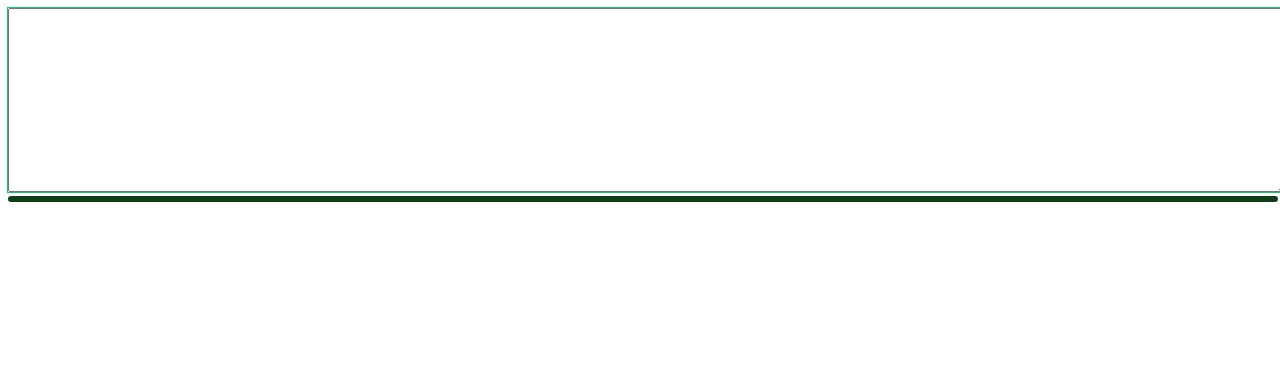
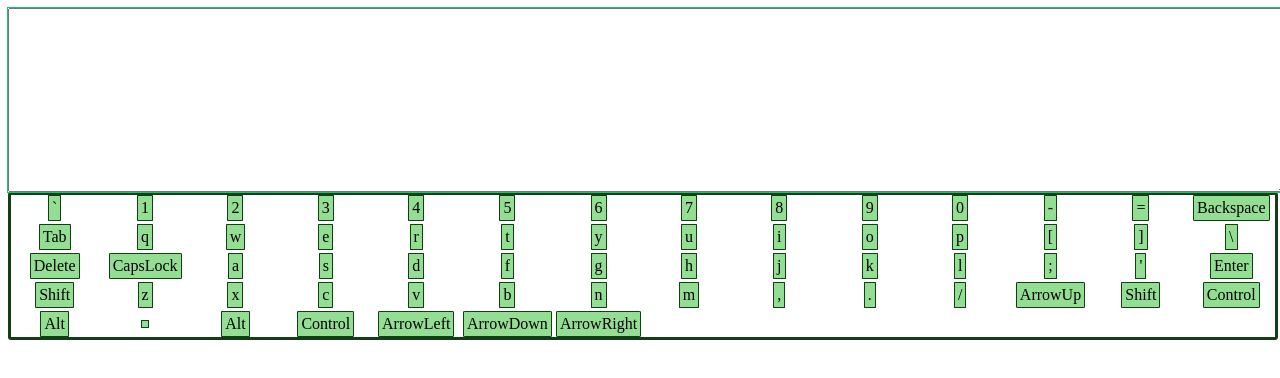
Before and after one commit to Error404-2/virtual-keyboard, a plain HTML site: page index.html in a window 1280 px wide. Drawn offline with Linux system fonts and the light colour scheme.

Commit message:
feat: add class Key, shiftEn and shiftRu properties for keysObj, add buttons in DOM

```diff
--- a/index.js
+++ b/index.js
@@ -11,72 +11,89 @@ textarea.after(keyboard);
 //e.shiftKey
 //event.repeatвыведивконсоль,вначалекликаонпринимаетfalseзначение,призажатииtrue.Чтобынебылозацикливаниярендериприфолс
 let keysObj = {
-    AltLeft: { en: 'Alt', order: 56 },
-    AltRight: { en: 'Alt', order: 58 },
-    ArrowDown: { en: 'ArrowDown', order: 61 },
-    ArrowLeft: { en: 'ArrowLeft', order: 60 },
-    ArrowRight: { en: 'ArrowRight', order: 62 },
-    ArrowUp: { en: 'ArrowUp', order: 53 },
-    Backquote: { en: '`', order: 0 },
-    Backslash: { en: '\\', order: 27 },
-    Backspace: { en: 'Backspace', order: 13 },
-    BracketLeft: { en: '[', order: 25 },
-    BracketRight: { en: ']', order: 26 },
-    CapsLock: { en: 'CapsLock', order: 30 },
-    Comma: { en: ',', order: 50 },
-    ControlLeft: { en: 'Control', order: 55 },
-    ControlRight: { en: 'Control', order: 59 },
-    Delete: { en: 'Delete', order: 28 },
-    Digit0: { en: '0', order: 10 },
-    Digit1: { en: '1', order: 1 },
-    Digit2: { en: '2', order: 2 },
-    Digit3: { en: '3', order: 3 },
-    Digit4: { en: '4', order: 4 },
-    Digit5: { en: '5', order: 5 },
-    Digit6: { en: '6', order: 6 },
-    Digit7: { en: '7', order: 7 },
-    Digit8: { en: '8', order: 8 },
-    Digit9: { en: '9', order: 9 },
-    Enter: { en: 'Enter', order: 41 },
-    Equal: { en: '=', order: 12 },
-    KeyA: { en: 'a', order: 30 },
-    KeyB: { en: 'b', order: 47 },
-    KeyC: { en: 'c', order: 45 },
-    KeyD: { en: 'd', order: 32 },
-    KeyE: { en: 'e', order: 17 },
-    KeyF: { en: 'f', order: 33 },
-    KeyG: { en: 'g', order: 34 },
-    KeyH: { en: 'h', order: 35 },
-    KeyI: { en: 'i', order: 22 },
-    KeyJ: { en: 'j', order: 36 },
-    KeyK: { en: 'k', order: 37 },
-    KeyL: { en: 'l', order: 38 },
-    KeyM: { en: 'm', order: 49 },
-    KeyN: { en: 'n', order: 48 },
-    KeyO: { en: 'o', order: 23 },
-    KeyP: { en: 'p', order: 24 },
-    KeyQ: { en: 'q', order: 15 },
-    KeyR: { en: 'r', order: 18 },
-    KeyS: { en: 's', order: 31 },
-    KeyT: { en: 't', order: 19 },
-    KeyU: { en: 'u', order: 21 },
-    KeyV: { en: 'v', order: 46 },
-    KeyW: { en: 'w', order: 16 },
-    KeyX: { en: 'x', order: 44 },
-    KeyY: { en: 'y', order: 20 },
-    KeyZ: { en: 'z', order: 43 },
-    Minus: { en: '-', order: 11 },
-    Period: { en: '.', order: 51 },
-    Quote: { en: "'", order: 40 },
-    Semicolon: { en: ';', order: 39 },
-    ShiftLeft: { en: 'Shift', order: 42 },
-    ShiftRight: { en: 'Shift', order: 54 },
-    Slash: { en: '/', order: 52 },
-    Space: { en: '', order: 57 },
-    Tab: { en: 'Tab', order: 14 },
+    AltLeft: { en: 'Alt', order: 56, ru: 'Alt', shiftEn: 'Alt', shiftRu: 'Alt' },
+    AltRight: { en: 'Alt', order: 58, ru: 'AltGraph', shiftEn: 'Alt', shiftRu: 'AltGraph' },
+    ArrowDown: { en: 'ArrowDown', order: 61, ru: 'ArrowDown', shiftEn: 'ArrowDown', shiftRu: 'ArrowDown' },
+    ArrowLeft: { en: 'ArrowLeft', order: 60, ru: 'ArrowLeft', shiftEn: 'ArrowLeft', shiftRu: 'ArrowLeft' },
+    ArrowRight: { en: 'ArrowRight', order: 62, ru: 'ArrowRight', shiftEn: 'ArrowRight', shiftRu: 'ArrowRight' },
+    ArrowUp: { en: 'ArrowUp', order: 53, ru: 'ArrowUp', shiftEn: 'ArrowUp', shiftRu: 'ArrowUp' },
+    Backquote: { en: '`', order: 0, ru: 'ё', shiftEn: '~', shiftRu: 'Ё' },
+    Backslash: { en: '\\', order: 27, ru: '\\', shiftEn: '|', shiftRu: '/' },
+    Backspace: { en: 'Backspace', order: 13, ru: 'Backspace', shiftEn: 'Backspace', shiftRu: 'Backspace' },
+    BracketLeft: { en: '[', order: 25, ru: 'х', shiftEn: '{', shiftRu: 'Х' },
+    BracketRight: { en: ']', order: 26, ru: 'ъ', shiftEn: '},,', shiftRu: 'Ъ' },
+    CapsLock: { en: 'CapsLock', order: 30, ru: 'CapsLock', shiftEn: 'CapsLock', shiftRu: 'CapsLock' },
+    Comma: { en: ',', order: 50, ru: 'б', shiftEn: '<', shiftRu: 'Б' },
+    ControlLeft: { en: 'Control', order: 55, ru: 'Control', shiftEn: 'Control', shiftRu: 'Control' },
+    ControlRight: { en: 'Control', order: 59, ru: 'Control', shiftEn: 'Control', shiftRu: 'Control' },
+    Delete: { en: 'Delete', order: 28, ru: 'Delete', shiftEn: 'Delete', shiftRu: 'Delete' },
+    Digit0: { en: '0', order: 10, ru: '0', shiftEn: ')', shiftRu: ')' },
+    Digit1: { en: '1', order: 1, ru: '1', shiftEn: '!', shiftRu: '!' },
+    Digit2: { en: '2', order: 2, ru: '2', shiftEn: '@', shiftRu: '"' },
+    Digit3: { en: '3', order: 3, ru: '3', shiftEn: '#', shiftRu: '№' },
+    Digit4: { en: '4', order: 4, ru: '4', shiftEn: '$', shiftRu: ';' },
+    Digit5: { en: '5', order: 5, ru: '5', shiftEn: '%', shiftRu: '%' },
+    Digit6: { en: '6', order: 6, ru: '6', shiftEn: '^', shiftRu: ':' },
+    Digit7: { en: '7', order: 7, ru: '7', shiftEn: '&', shiftRu: '?' },
+    Digit8: { en: '8', order: 8, ru: '8', shiftEn: '*', shiftRu: '*' },
+    Digit9: { en: '9', order: 9, ru: '9', shiftEn: '(', shiftRu: '(' },
+    Enter: { en: 'Enter', order: 41, ru: 'Enter', shiftEn: 'Enter', shiftRu: 'Enter' },
+    Equal: { en: '=', order: 12, ru: '=', shiftEn: '+', shiftRu: '+' },
+    KeyA: { en: 'a', order: 30, ru: 'ф', shiftEn: 'A', shiftRu: 'Ф' },
+    KeyB: { en: 'b', order: 47, ru: 'и', shiftEn: 'B', shiftRu: 'И' },
+    KeyC: { en: 'c', order: 45, ru: 'с', shiftEn: 'C', shiftRu: 'С' },
+    KeyD: { en: 'd', order: 32, ru: 'в', shiftEn: 'D', shiftRu: 'В' },
+    KeyE: { en: 'e', order: 17, ru: 'у', shiftEn: 'E', shiftRu: 'У' },
+    KeyF: { en: 'f', order: 33, ru: 'а', shiftEn: 'F', shiftRu: 'А' },
+    KeyG: { en: 'g', order: 34, ru: 'п', shiftEn: 'G', shiftRu: 'П' },
+    KeyH: { en: 'h', order: 35, ru: 'р', shiftEn: 'H', shiftRu: 'Р' },
+    KeyI: { en: 'i', order: 22, ru: 'ш', shiftEn: 'I', shiftRu: 'Ш' },
+    KeyJ: { en: 'j', order: 36, ru: 'о', shiftEn: 'J', shiftRu: 'О' },
+    KeyK: { en: 'k', order: 37, ru: 'л', shiftEn: 'K', shiftRu: 'Л' },
+    KeyL: { en: 'l', order: 38, ru: 'д', shiftEn: 'L', shiftRu: 'Д' },
+    KeyM: { en: 'm', order: 49, ru: 'ь', shiftEn: 'M', shiftRu: 'Ь' },
+    KeyN: { en: 'n', order: 48, ru: 'т', shiftEn: 'N', shiftRu: 'Т' },
+    KeyO: { en: 'o', order: 23, ru: 'щ', shiftEn: 'O', shiftRu: 'Щ' },
+    KeyP: { en: 'p', order: 24, ru: 'з', shiftEn: 'P', shiftRu: 'З' },
+    KeyQ: { en: 'q', order: 15, ru: 'й', shiftEn: 'Q', shiftRu: 'Й' },
+    KeyR: { en: 'r', order: 18, ru: 'к', shiftEn: 'R', shiftRu: 'К' },
+    KeyS: { en: 's', order: 31, ru: 'ы', shiftEn: 'S', shiftRu: 'Ы' },
+    KeyT: { en: 't', order: 19, ru: 'е', shiftEn: 'T', shiftRu: 'Е' },
+    KeyU: { en: 'u', order: 21, ru: 'г', shiftEn: 'U', shiftRu: 'Г' },
+    KeyV: { en: 'v', order: 46, ru: 'м', shiftEn: 'V', shiftRu: 'М' },
+    KeyW: { en: 'w', order: 16, ru: 'ц', shiftEn: 'W', shiftRu: 'Ц' },
+    KeyX: { en: 'x', order: 44, ru: 'ч', shiftEn: 'X', shiftRu: 'Ч' },
+    KeyY: { en: 'y', order: 20, ru: 'н', shiftEn: 'Y', shiftRu: 'Н' },
+    KeyZ: { en: 'z', order: 43, ru: 'я', shiftEn: 'Z', shiftRu: 'Я' },
+    Minus: { en: '-', order: 11, ru: '-', shiftEn: '_', shiftRu: '_' },
+    Period: { en: '.', order: 51, ru: 'ю', shiftEn: '>', shiftRu: 'Ю' },
+    Quote: { en: "'", order: 40, ru: 'э', shiftEn: '"', shiftRu: 'Э' },
+    Semicolon: { en: ';', order: 39, ru: 'ж', shiftEn: ':', shiftRu: 'Ж' },
+    ShiftLeft: { en: 'Shift', order: 42, ru: 'Shift', shiftEn: 'Shift', shiftRu: 'Shift' },
+    ShiftRight: { en: 'Shift', order: 54, ru: 'Shift', shiftEn: 'Shift', shiftRu: 'Shift' },
+    Slash: { en: '/', order: 52, ru: '.', shiftEn: '?', shiftRu: ',' },
+    Space: { en: '', order: 57, ru: ' ', shiftEn: ' ', shiftRu: ' ' },
+    Tab: { en: 'Tab', order: 14, ru: 'Tab', shiftEn: 'Tab', shiftRu: 'Tab' },
 };
 
-addEventListener("keydown", (event) => {
-    keysObj[event.code].ru = event.key;
-    console.log(keysObj, event.code, event.key);
-});
+class Key {
+    constructor(keyCode, en, order, ru, shiftEn, shiftRu) {
+        this.id = keyCode;
+        this.en = en;
+        this.order = order;
+        this.ru = ru;
+        this.shiftEn = shiftEn;
+        this.shiftRu = shiftRu;
+        this.div = document.createElement('div');
+        this.div.id = this.id;
+        this.div.className = 'button';
+        this.div.style.order = this.order;
+        this.div.innerHTML = this.en;
+        keyboard.append(this.div);
+    }
+}
+let classArr = {};
+for (let key in keysObj) {
+    let { en, order, ru, shiftEn, shiftRu } = keysObj[key];
+    new Key(key, en, order, ru, shiftEn, shiftRu);
+}
--- a/style.css
+++ b/style.css
@@ -7,6 +7,7 @@
     padding: 7px;
     margin: 0 auto;
     overflow: auto;
+    display: block;
 }
 
 .keyboard {
@@ -18,5 +19,15 @@
     gap: 3px;
     border: 3px rgb(17, 62, 21) solid;
     border-radius: 3px;
+    grid-template-columns: repeat(14, 1fr);
+}
 
+.button {
+    display: block;
+    padding: 3px;
+    font-size: 16px;
+    background: rgb(148, 222, 148);
+    margin: auto;
+    border-radius: 3%;
+    border: 1px rgb(17, 62, 21) solid;
 }
```
Also changed, not shown: list.js (+68 -64 lines).
